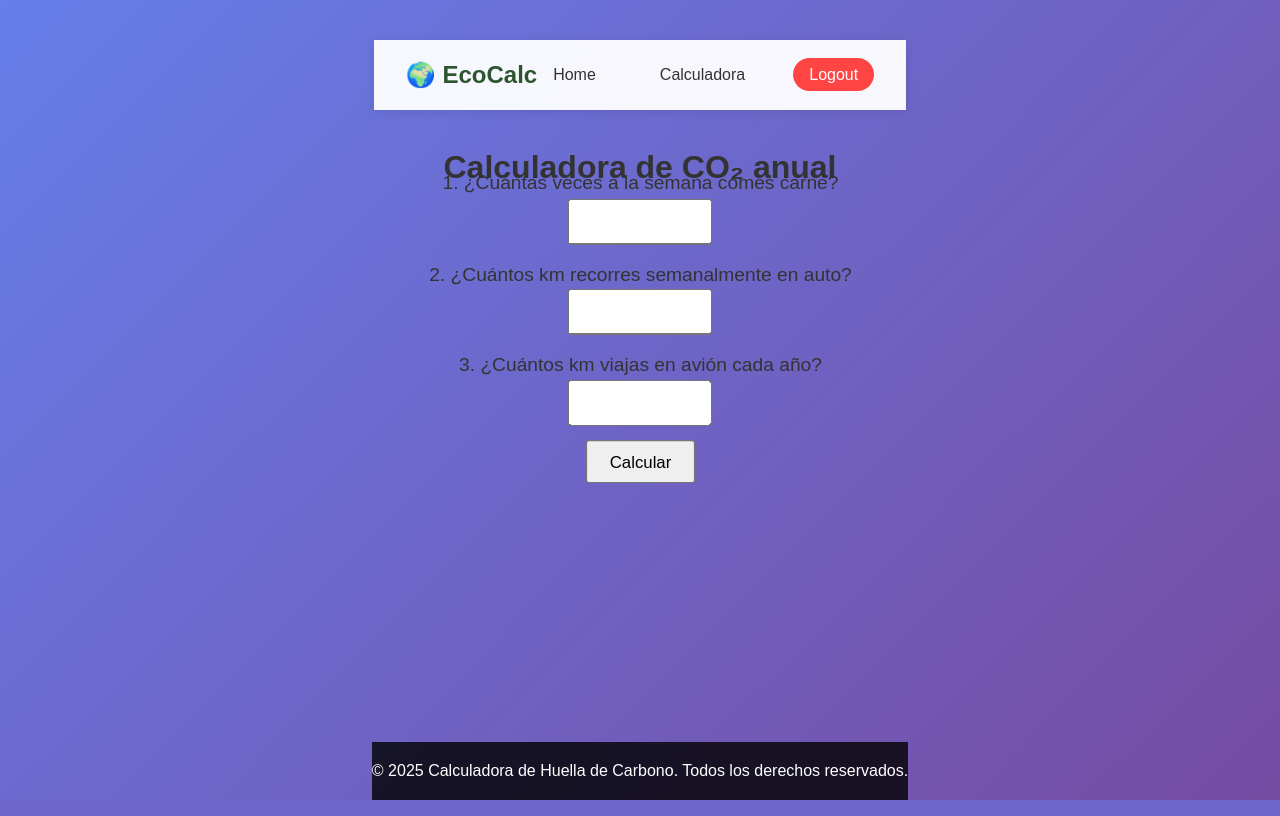
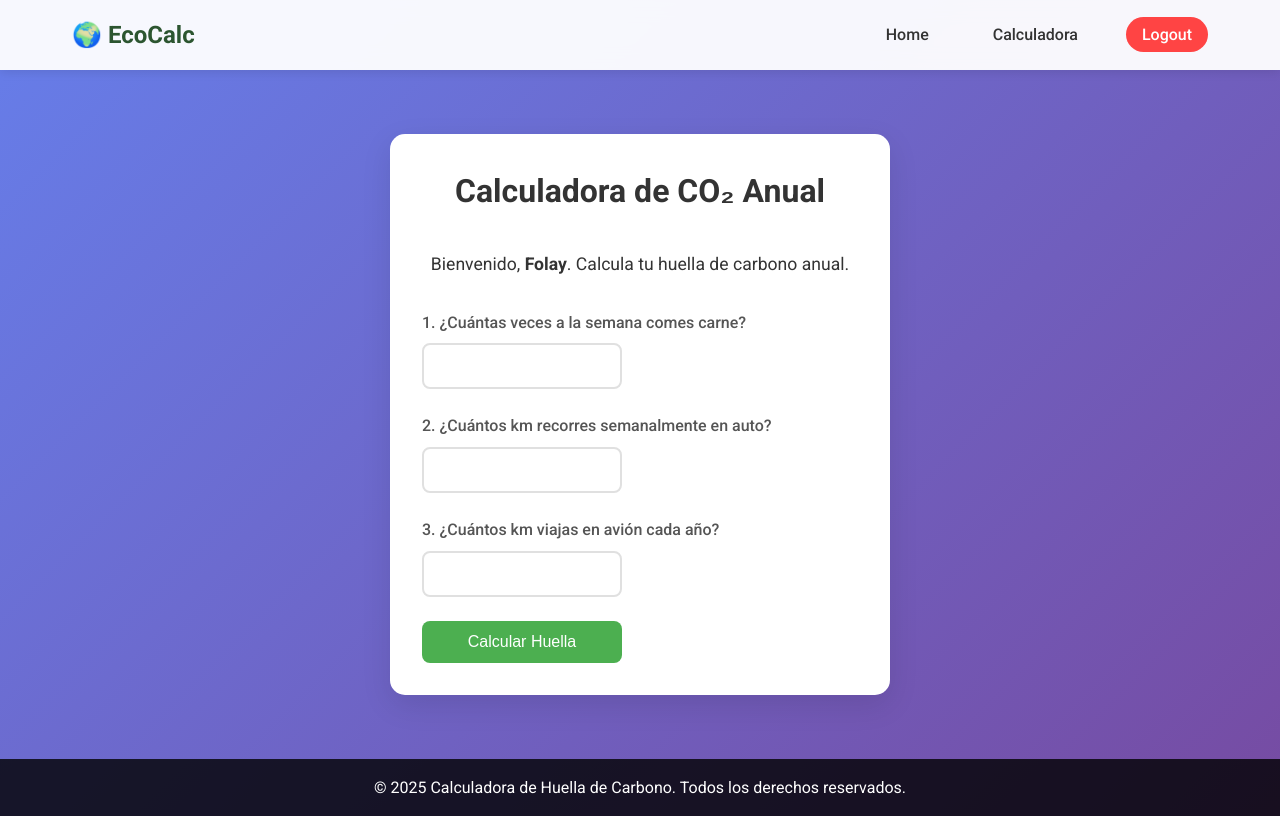
Before and after one commit to notfoley/Proyecto-carbono, a Django app: page /tasks in a window 1280 px wide. Run offline with Django 5.2, Linux system fonts and the light colour scheme; a user stored in the database is signed in.

Commit message:
Avance CSS 3

```diff
--- a/project/sito/homepage/templates/home.html
+++ b/project/sito/homepage/templates/home.html
@@ -26,7 +26,7 @@
             <p style="font-size: 1rem; line-height: 1.6; color: #546e7a; font-style: italic;">
                 💡 <strong>Nota importante:</strong> Estos cálculos son aproximados y están diseñados
                 para darte una idea visual de los gases de efecto invernadero que produces
-                en tu día a día como ciudadano.
+                año a año como ciudadano.
             </p>
 
             {% if not user.is_authenticated %}
--- a/project/sito/homepage/templates/tasks.html
+++ b/project/sito/homepage/templates/tasks.html
@@ -1,63 +1,53 @@
 {% extends 'base.html' %}
 
 {% block content %}
-<head>
+<div class="container">
+    <div class="card">
+        <h1 style="text-align: center; margin-bottom: 2rem; color: #333;">Calculadora de CO₂ Anual</h1>
+
         {% if user.is_authenticated %}
-    <title>Calculadora de CO₂</title>
-    <style>
-        body {
-            font-family: sans-serif;
-            margin: 0;
-            padding: 0;
-            display: flex;
-            justify-content: flex-start;
-            align-items: center;
-            flex-direction: column;
-            min-height: 100vh;
-            text-align: center;
-            padding-top: 40px;
-        }
-        form {
-            transform: scale(1.2);
-        }
-        input[type="number"] {
-            width: 120px;
-            padding: 8px;
-            margin-bottom: 12px;
-            text-align: center;
-            font-size: 16px;
-        }
-        button {
-            padding: 8px 18px;
-            font-size: 14px;
-            cursor: pointer;
-        }
-        #resultado {
-            margin-top: 40px;
-            font-weight: bold;
-            color: green;
-            font-size: 18px;
-        }
-    </style>
-</head>
-<body>
-    <h1>Calculadora de CO₂ anual</h1>
+            <p style="text-align: center; margin-bottom: 2rem; font-size: 1.1rem;">
+                Bienvenido, <strong>{{ username }}</strong>. Calcula tu huella de carbono anual.
+            </p>
 
             <form id="formulario">
-        <p>1. ¿Cuántas veces a la semana comes carne?</p>
-        <input type="number" id="carne" min="0" required><br>
+                {% csrf_token %}
 
-        <p>2. ¿Cuántos km recorres semanalmente en auto?</p>
-        <input type="number" id="auto" min="0" required><br>
+                <div class="form-group">
+                    <label for="carne">1. ¿Cuántas veces a la semana comes carne?</label>
+                    <input type="number" id="carne" class="form-control" min="0" required
+                           style="max-width: 200px; margin: 0 auto; text-align: center;">
+                </div>
 
-        <p>3. ¿Cuántos km viajas en avión cada año?</p>
-        <input type="number" id="avion" min="0" required><br>
+                <div class="form-group">
+                    <label for="auto">2. ¿Cuántos km recorres semanalmente en auto?</label>
+                    <input type="number" id="auto" class="form-control" min="0" required
+                           style="max-width: 200px; margin: 0 auto; text-align: center;">
+                </div>
 
-        <button type="button" id="calcularBtn">Calcular</button>
+                <div class="form-group">
+                    <label for="avion">3. ¿Cuántos km viajas en avión cada año?</label>
+                    <input type="number" id="avion" class="form-control" min="0" required
+                           style="max-width: 200px; margin: 0 auto; text-align: center;">
+                </div>
+
+                <button type="button" id="calcularBtn" class="btn btn-primary btn-block"
+                        style="max-width: 200px; margin: 0 auto;">
+                    Calcular Huella
+                </button>
             </form>
 
-    <div id="resultado"></div>
+            <div id="resultado" style="margin-top: 2rem; padding: 1rem; border-radius: 8px; display: none;"></div>
 
+        {% else %}
+            <div class="alert alert-warning text-center">
+                Debes <a href="{% url 'login' %}" style="color: #d35400;">iniciar sesión</a> para usar la calculadora.
+            </div>
+        {% endif %}
+    </div>
+</div>
+
+{% if user.is_authenticated %}
 <script>
     const username = "{{ username }}";
 
@@ -67,7 +57,12 @@
         const avion = parseFloat(document.getElementById("avion").value);
 
         if ([carne, auto, avion].some(isNaN)) {
-                document.getElementById("resultado").textContent = "Por favor, completa todas las preguntas con números.";
+            const resultadoDiv = document.getElementById("resultado");
+            resultadoDiv.textContent = "Por favor, completa todas las preguntas con números.";
+            resultadoDiv.style.display = "block";
+            resultadoDiv.style.background = "#ffebee";
+            resultadoDiv.style.color = "#c62828";
+            resultadoDiv.style.border = "1px solid #ffcdd2";
             return;
         }
 
@@ -77,11 +72,21 @@
 
         const total = CO2_carne + CO2_auto + CO2_avion;
 
-            document.getElementById("resultado").textContent =
-                `${username}, has generado aproximadamente ${total.toFixed(2)} kg de CO₂.`;
+        const resultadoDiv = document.getElementById("resultado");
+        resultadoDiv.innerHTML = `
+            <h3 style="color: #2e7d32; margin-bottom: 1rem;">🌍 Resultado de tu Huella de Carbono</h3>
+            <p style="font-size: 1.2rem; margin-bottom: 0.5rem;"><strong>${username}</strong>, has generado aproximadamente:</p>
+            <p style="font-size: 2rem; font-weight: bold; color: #2e7d32; margin: 0;">${total.toFixed(2)} kg de CO₂</p>
+            <p style="font-size: 0.9rem; color: #666; margin-top: 1rem;">
+                Desglose: Carne ${CO2_carne.toFixed(2)} kg + Auto ${CO2_auto.toFixed(2)} kg + Avión ${CO2_avion.toFixed(2)} kg
+            </p>
+        `;
+        resultadoDiv.style.display = "block";
+        resultadoDiv.style.background = "#e8f5e8";
+        resultadoDiv.style.color = "#2e7d32";
+        resultadoDiv.style.border = "1px solid #c8e6c9";
+        resultadoDiv.style.textAlign = "center";
     });
 </script>
 {% endif %}
-</body>
-</html>
 {% endblock %}
```
Also changed, not shown: project/sito/db.sqlite3. Lines whose indentation alone changed are shown as unchanged.
